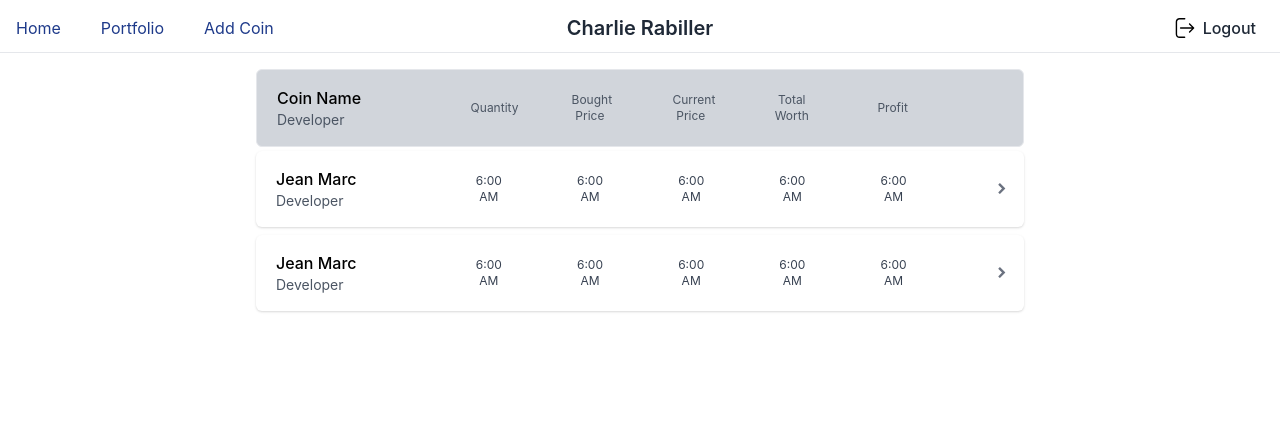
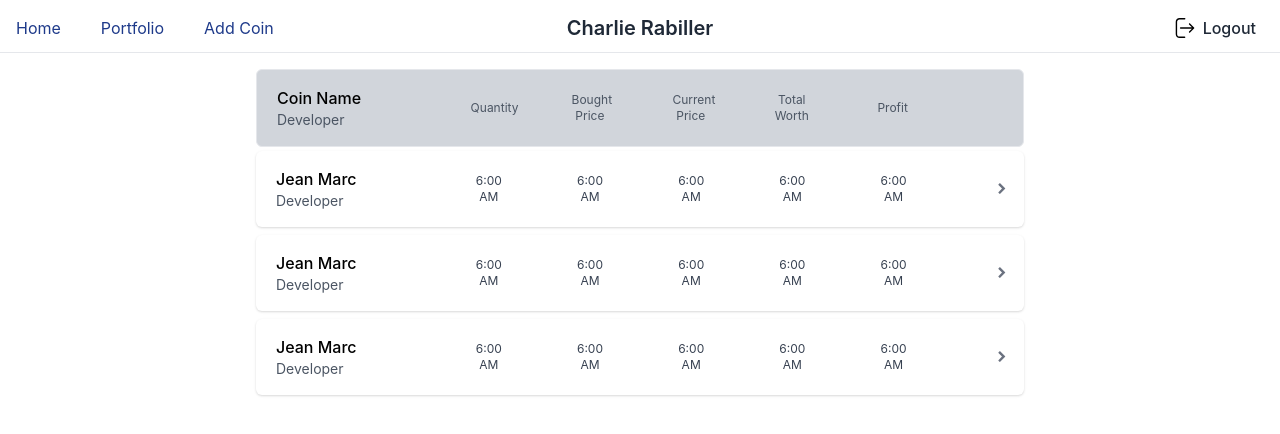
Before and after one commit to astaph0r/wazirx-portfolio-tracker, a React (Create React App) app in the folder client/: page /home in a window 1280 px wide. Shown: the top 434 px of the page. Built offline with nearby package versions, Linux system fonts and the light colour scheme.

Commit message:
removed redundant component

```diff
--- a/client/src/App.js
+++ b/client/src/App.js
@@ -1,7 +1,7 @@
 import logo from "./logo.svg";
 import "./App.css";
 import { Header } from "./Components/Header";
-import { Portfolio } from "./Components/Portfolio";
+import { Tracker } from "./Components/Tracker";
 import { Login } from "./Components/Login";
 import { BrowserRouter as Router, Switch, Route } from "react-router-dom";
 
@@ -11,6 +11,15 @@ function App() {
 			image: "https://via.placeholder.com/100x100",
 			title: "ABCD",
 			difficulty: "Hard",
+			time: "20",
+			servings: "12",
+			author: "ANDKSK",
+			rating: "3.0",
+		},
+		{
+			image: "https://via.placeholder.com/100x100",
+			title: "EFCFFF",
+			difficulty: "Easy",
 			time: "20",
 			servings: "12",
 			author: "ANDKSK",
@@ -49,7 +58,7 @@ function App() {
 							return (
 								<>
 									<Header logo={logo} />
-									<Portfolio coins={coins} />
+									<Tracker coins={coins} />
 								</>
 							);
 						}}
@@ -61,7 +70,7 @@ function App() {
 							return (
 								<>
 									<Header logo={logo} />
-									<Portfolio coins={coins} />
+									<Tracker coins={coins} />
 								</>
 							);
 						}}
--- a/client/src/Components/Portfolio.js
+++ /dev/null
@@ -1,15 +0,0 @@
-import React from "react";
-import { Tracker } from "./Tracker";
-import { TrackerItem } from "./TrackerItem";
-
-export const Portfolio = ({ coins }) => {
-	return (
-		<div className="divide-y divide-gray-100">
-			<Tracker>
-				{coins.map((coin) => (
-					<TrackerItem key={coin.id} coin={coin} />
-				))}
-			</Tracker>
-		</div>
-	);
-};
--- a/client/src/Components/Tracker.js
+++ b/client/src/Components/Tracker.js
@@ -1,7 +1,9 @@
 import React from "react";
+import { TrackerItem } from "./TrackerItem";
 
-export const Tracker = ({ children }) => {
+export const Tracker = ({ coins }) => {
 	return (
+		<div className="divide-y divide-gray-100">
 			<div className="container mx-auto flex flex-col w-full items-center justify-center">
 				<div className="w-4/5 lg:w-3/5">
 					<li className="border-gray-400 md:flex flex-row hidden mb-1">
@@ -33,7 +35,12 @@ export const Tracker = ({ children }) => {
 							</div>
 						</div>
 					</li>
-				<ul class="flex flex-col">{children}</ul>
+					<ul class="flex flex-col">
+						{coins.map((coin) => (
+							<TrackerItem key={coin.id} coin={coin} />
+						))}
+					</ul>
+				</div>
 			</div>
 		</div>
 	);
```
Lines whose indentation alone changed are shown as unchanged.
